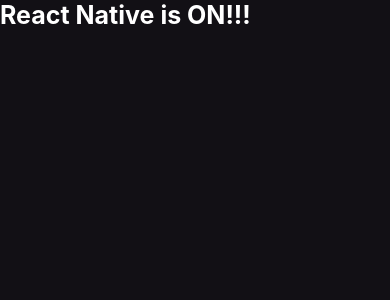
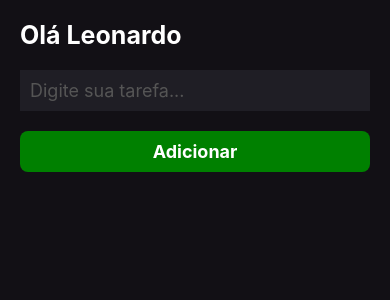
Before and after one commit to leonardo-silva/expo-todolist-dam2023, a React Native app: screen / in a window 390 px wide. Shown: the top 300 px of the page. Built offline with nearby package versions, Linux system fonts and the light colour scheme.

Commit message:
Uso de componentes TextInput e TouchableOpacity

```diff
--- a/src/screens/Home/index.js
+++ b/src/screens/Home/index.js
@@ -1,11 +1,29 @@
-import { Text, View } from 'react-native';
+import { Text, TextInput, TouchableOpacity, View } from 'react-native';
 
 import { styles } from './styles';
 
 export function Home() {
   return (
     <View style={styles.container}>
-      <Text style={styles.text}>React Native is ON!!!</Text>
+      <Text style={styles.text}>
+        Olá Leonardo
+      </Text>
+
+      <TextInput
+        style={styles.input}
+        placeholder='Digite sua tarefa...'
+        placeholderTextColor='#555555'
+      />
+      <TouchableOpacity
+        style={styles.button}
+        activeOpacity={0.7}
+      >
+        <Text style={styles.buttonText}>
+          Adicionar
+        </Text>
+      </TouchableOpacity>
     </View>
   );
 }
+
+// TextInput para entrada de dados
--- a/src/screens/Home/styles.js
+++ b/src/screens/Home/styles.js
@@ -1,4 +1,4 @@
-import { StyleSheet } from "react-native";
+import { StyleSheet, Platform } from "react-native";
 
 export const styles = StyleSheet.create({
   container: {
@@ -9,5 +9,27 @@ export const styles = StyleSheet.create({
     fontSize: 25,
     fontWeight: 'bold',
     color: 'white',
+    margin: 20,
+  },
+  input: {
+    backgroundColor: '#1F1E25',
+    color: 'white',
+    fontSize: 18,
+    padding: Platform.OS === 'ios' ? 15 : 10,
+    marginHorizontal: 20
+  },
+  button: {
+    backgroundColor: 'green',
+    padding: 10,
+    margin: 20,
+    alignItems: 'center',
+    borderRadius: 8
+  },
+  buttonText: {
+    color: 'white',
+    fontSize: 18,
+    fontWeight: 'bold'
   }
 });
+
+// Platform.OS permite testar qual SO está em uso, para realizar configurações específicas de ambiente.
```
